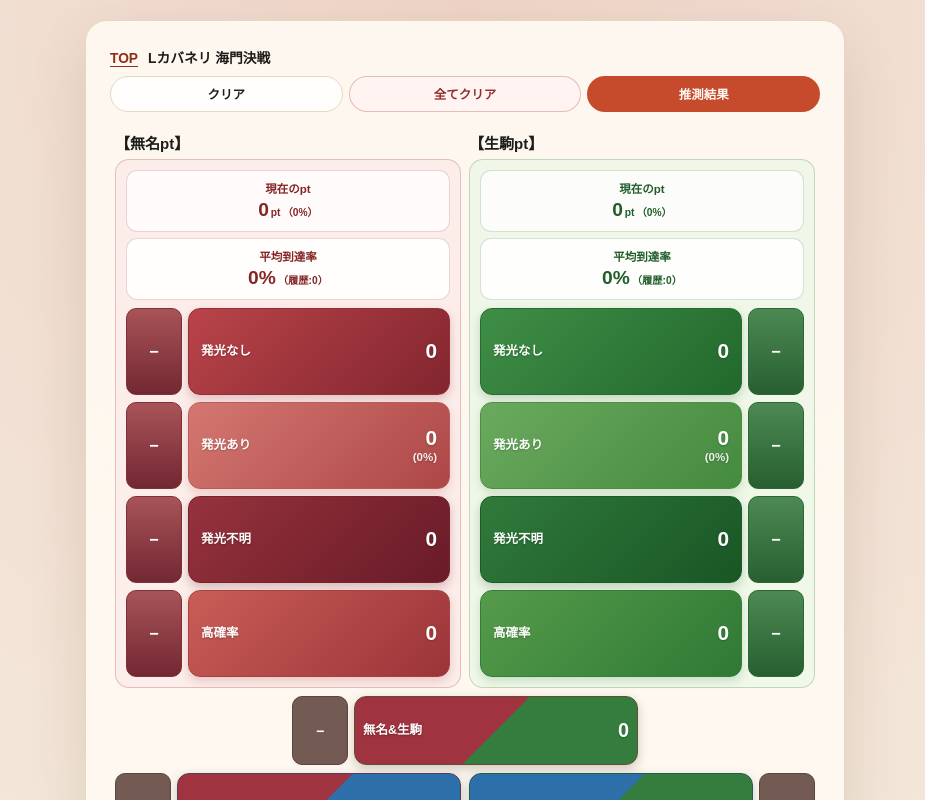
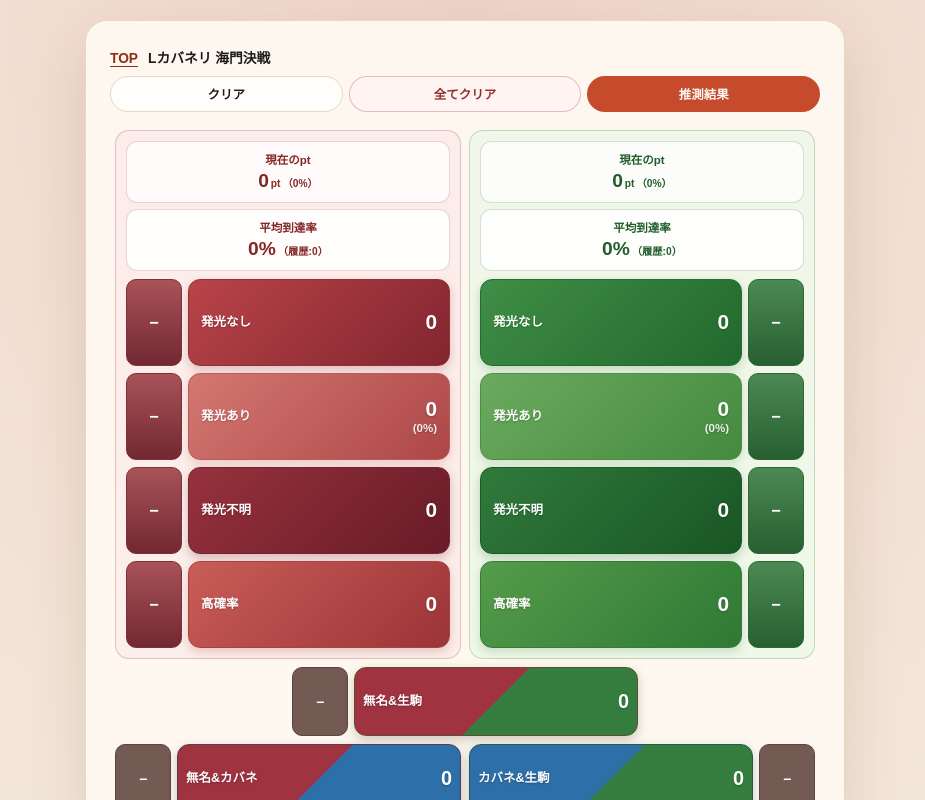
Before and after one commit to umedademu/suisoku, a Next.js app: page /kabaneri2 in a window 1280 px wide. Shown: the top 800 px of the page, without its empty margins (175-1100 px from the left). Built offline with nearby package versions, Linux system fonts and the light colour scheme.

Commit message:
カバネリのpt見出しを削除

```diff
--- a/app/kabaneri2/page.tsx
+++ b/app/kabaneri2/page.tsx
@@ -1890,9 +1890,6 @@ function CharacterPointColumn({
 
   return (
     <div className="character-point-column">
-      <div className="group-title-row">
-        <p className="group-title">【{group.title}】</p>
-      </div>
       <div className={`character-point-panel character-point-panel-${group.theme}`}>
         <div className="character-point-summary">
           <div
--- a/lib/app-info.ts
+++ b/lib/app-info.ts
@@ -1,3 +1,3 @@
-export const APP_VERSION = "1.44";
+export const APP_VERSION = "1.45";
 
 export const APP_TITLE = `推測ツールv${APP_VERSION}`;
```
Also changed, not shown: 1 other file (tests, documents, lock files or other folders).
